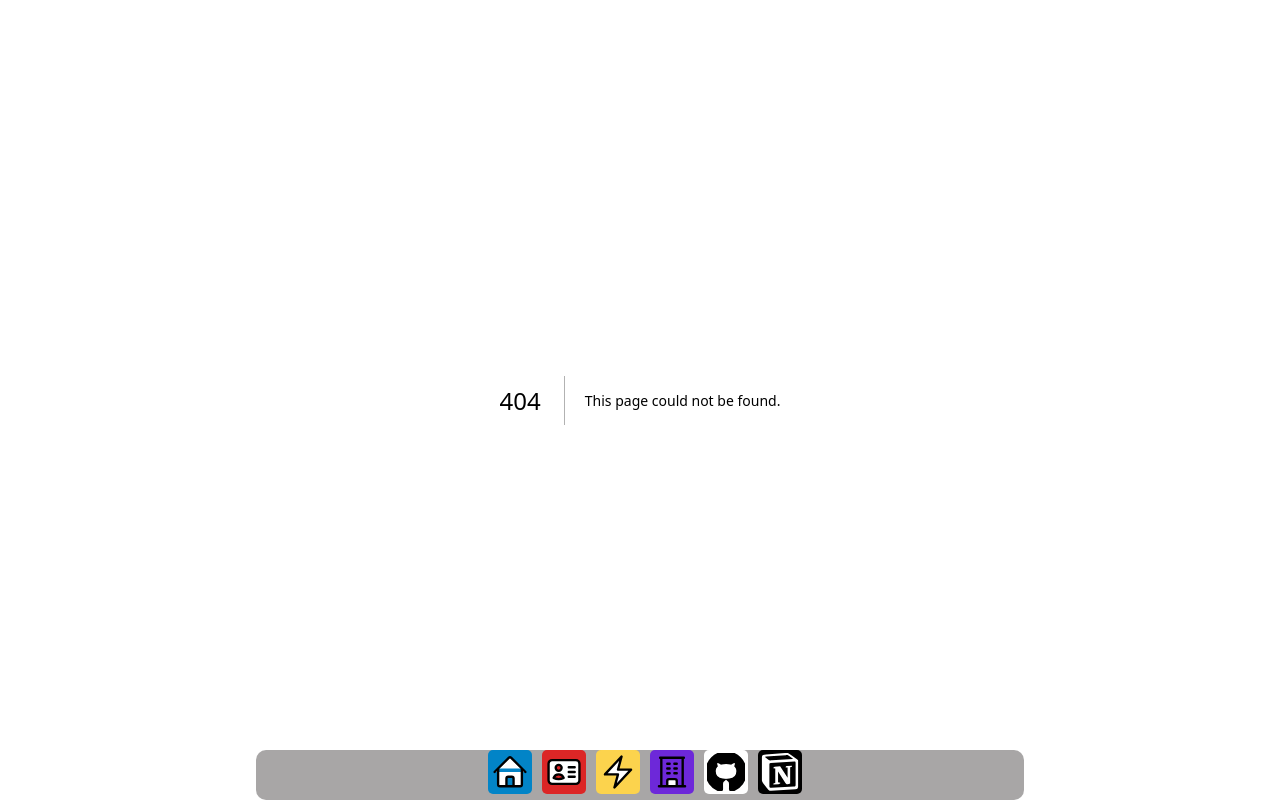
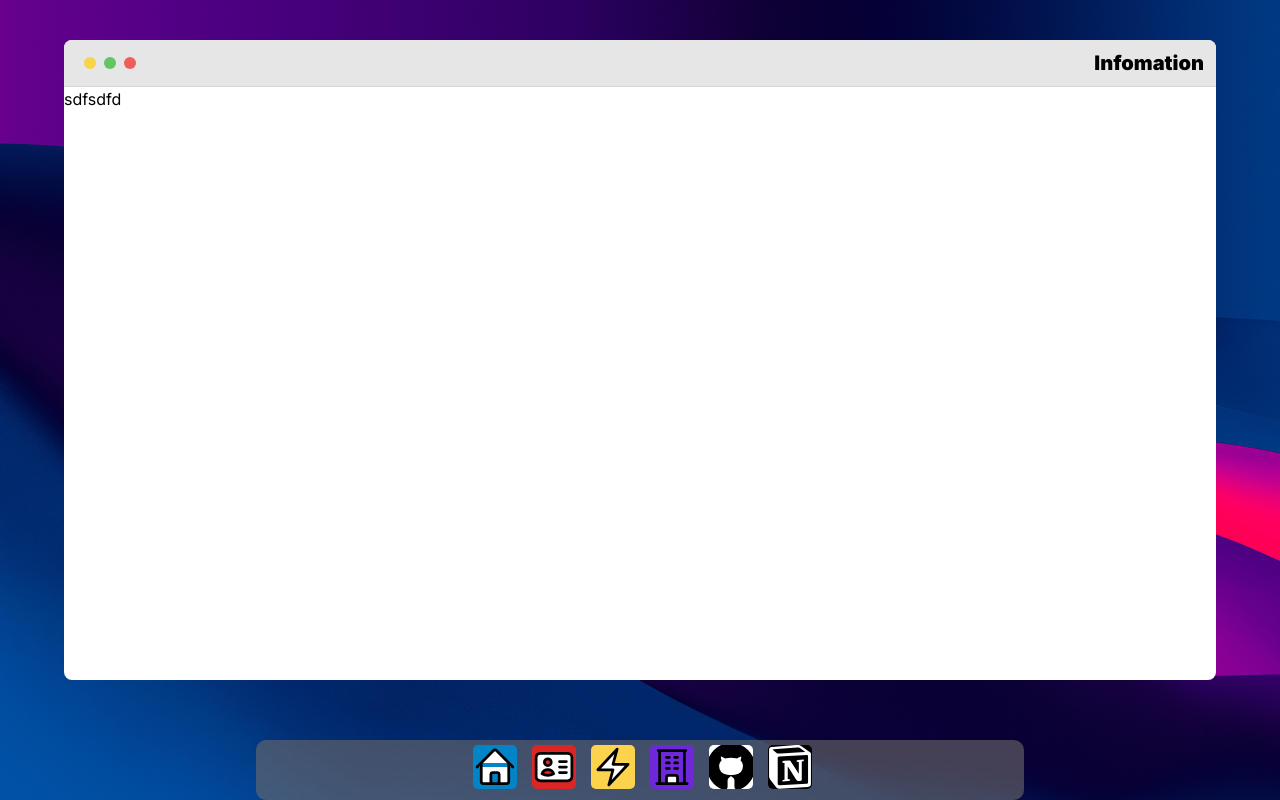
Before and after one commit to cpt4567/next-portfolio, a Next.js app: page /skill in a window 1280 px wide. Before the commit this address had no page. Built offline with nearby package versions, Linux system fonts and the light colour scheme.

Commit message:
중간 작업 저장

```diff
--- /dev/null
+++ b/src/app/skill/layout.tsx
@@ -0,0 +1,5 @@
+import MacUi from '@/components/mac-ui/mac-ui';
+
+export default function Layout({ children }: { children: React.ReactNode }) {
+  return <MacUi title={'Infomation'}>{children}</MacUi>;
+}
--- /dev/null
+++ b/src/app/skill/page.tsx
@@ -0,0 +1,3 @@
+export default function Page() {
+  return <div>sdfsdfd</div>;
+}
--- /dev/null
+++ b/src/app/work/layout.tsx
@@ -0,0 +1,5 @@
+import MacUi from '@/components/mac-ui/mac-ui';
+
+export default function Layout({ children }: { children: React.ReactNode }) {
+  return <MacUi title={'Infomation'}>{children}</MacUi>;
+}
--- /dev/null
+++ b/src/app/work/page.tsx
@@ -0,0 +1,4 @@
+
+export default function Page() {
+  return <div>sdfsdfd</div>;
+}
--- a/src/components/@icon/styles.module.css
+++ b/src/components/@icon/styles.module.css
@@ -1,5 +1,5 @@
 .icon {
-  padding: 3px;
+  margin: 5px;
   border-radius: 5px;
 }
 .icon:hover {
--- a/src/components/navigation/navigation.tsx
+++ b/src/components/navigation/navigation.tsx
@@ -1,8 +1,13 @@
+'use client';
 import Link from 'next/link';
 import { GitIcon, HomeIcon, InfoIcon, NotionIcon, SkillIcon, WorkIcon } from '../@icon';
 import styles from './styles.module.css';
 
 export default function NavigationComponent() {
+  const haldleWindowOpen = (url: string) => {
+    window.open(url);
+  };
+
   return (
     <div className={styles['nav-container']}>
       <div>
@@ -21,28 +26,32 @@ export default function NavigationComponent() {
           </li>
           <li>
             <span>skill</span>
-            <Link href={'/'}>
+            <Link href={'/skill'}>
               <SkillIcon />
             </Link>
           </li>
           <li>
             <span>work</span>
-            <Link href={'/'}>
+            <Link href={'/work'}>
               <WorkIcon />
             </Link>
           </li>
           <li>
             <span>gitHub</span>
-            <Link href={'/'}>
+            <a onClick={() => haldleWindowOpen('https://github.com/cpt4567')}>
               <GitIcon />
-            </Link>
+            </a>
           </li>
 
           <li>
             <span>notion</span>
-            <Link href={'/'}>
+            <a
+              onClick={() =>
+                haldleWindowOpen('https://www.notion.so/KMS-Pro-ff56f51a890740a9a80b8f9755293965')
+              }
+            >
               <NotionIcon />
-            </Link>
+            </a>
           </li>
         </ul>
       </div>
```
